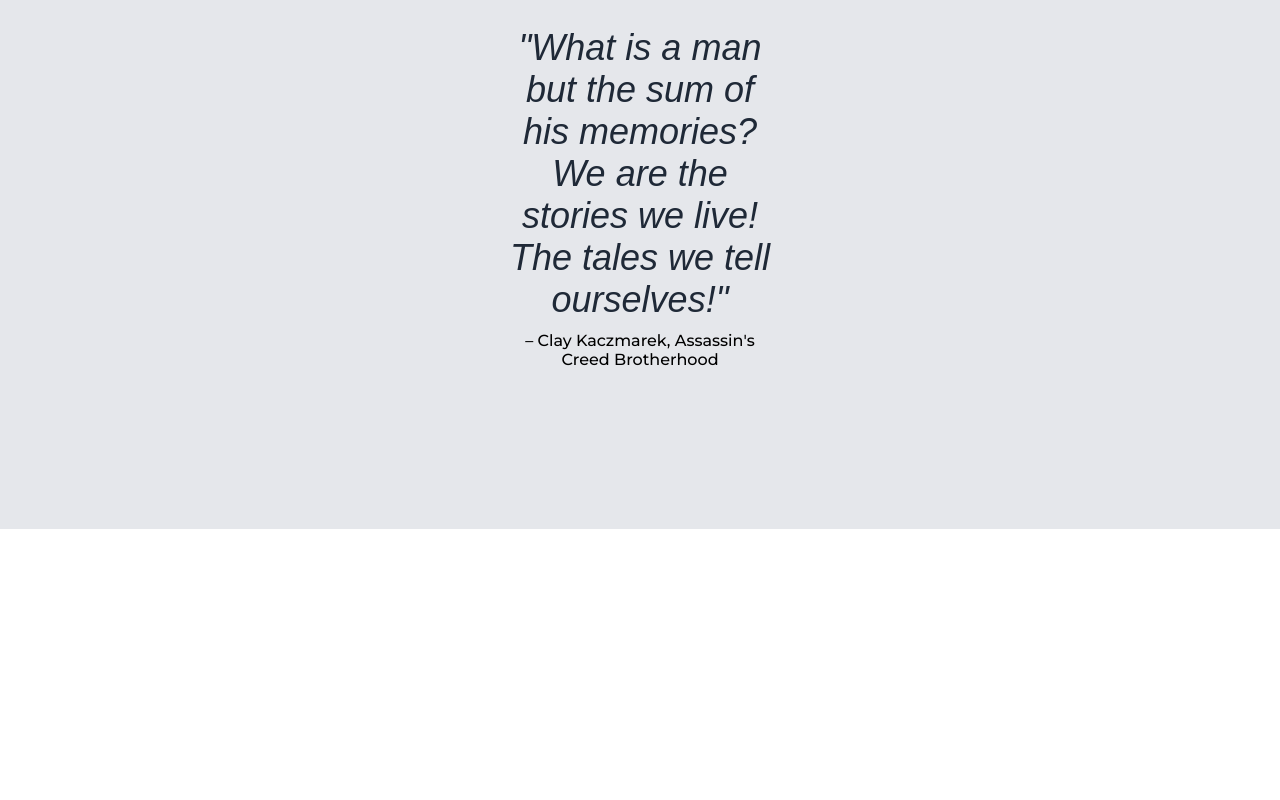
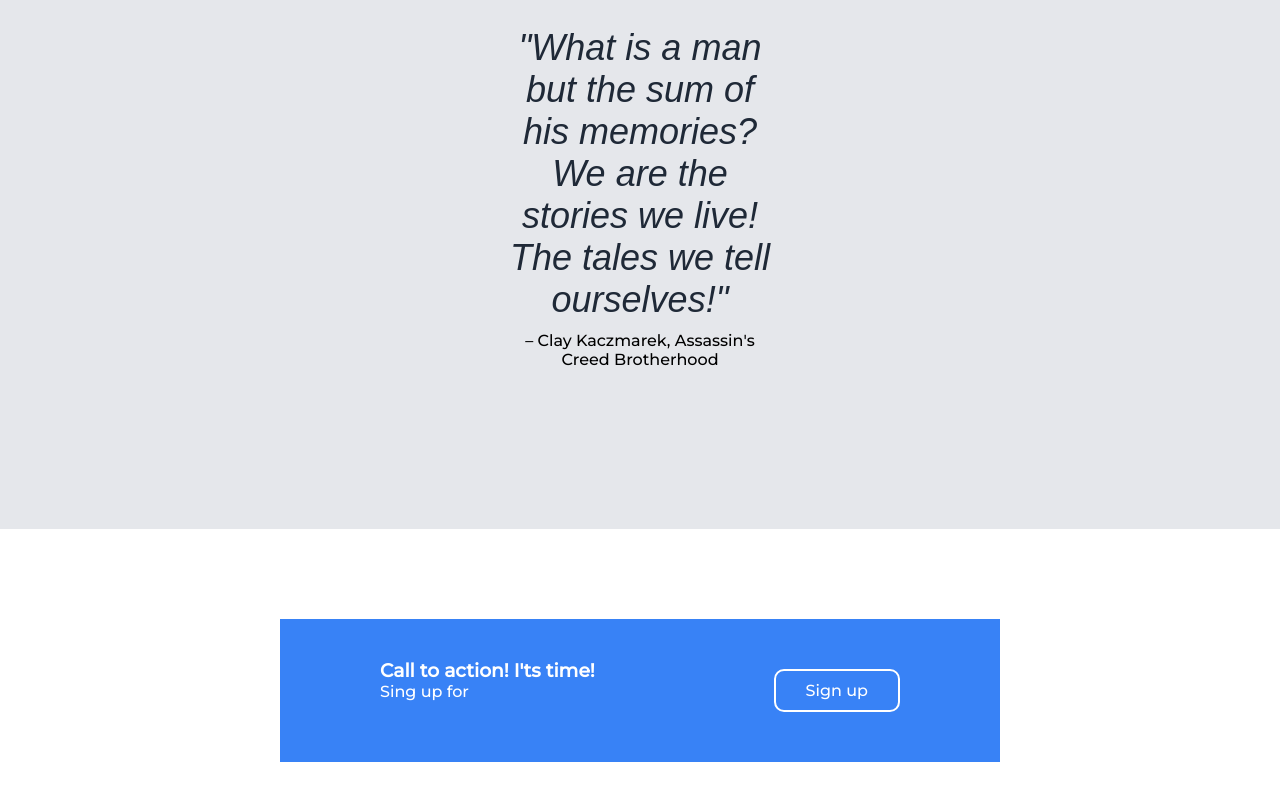
Before and after one commit to IAmKikin/landing-page, a plain HTML site: page index.html in a window 1280 px wide. Shown: the part 1466-2266 px from the top of the page. Before the commit the page ends 2065 px from the top, so only its background shows below. Drawn offline with Linux system fonts and the light colour scheme.

Commit message:
Section 4

```diff
--- a/index.html
+++ b/index.html
@@ -37,7 +37,7 @@
             <div><img src="https://cdn1.epicgames.com/salesEvent/salesEvent/EGS_Season_ScavengersStudio_S1_2560x1440-68fbb9666c5ee36d29ed416adb50ccd5" alt="">
                 <h3>Season</h3>
                 <p>Document, photograph, and record <span>with a bicycle in this adventure  <span>road trip game.</span> </p></div>
-            <div><img src="https://cloudfront-us-east-1.images.arcpublishing.com/infobae/YOBCE67VERDWNIU57DXGQ2P5DE.webp" alt="">
+            <div><img src="https://www.nintenderos.com/wp-content/uploads/2020/01/overwatch-2.png?width=1200&enable=upscale" alt="">
                 <h3>Overwatch 2</h3>
                 <p>Overwatch 2 is going all-in on PvE. <span>Team up with your friends, and <span> enjoy of co-operative campaign.</span> </p></div>
             <div><img src="https://jpgames.de/wp-content/uploads/2021/05/Blue-Protocol-Opening-Song.jpeg" alt="">
@@ -51,5 +51,16 @@
             <p>– Clay Kaczmarek, Assassin's Creed Brotherhood</p>
         </div>
     </section>
+    <section class="section4">
+        <div>
+            <div class="one">
+                <h3>Call to action! I'ts time!</h3>
+                <p>Sing up for</p>
+                 </div>
+                 <div class="two">
+              <button>Sign up</button>
+             </div>
+        </div>
+    </section>
 </body>
 </html>
--- a/style.css
+++ b/style.css
@@ -45,7 +45,7 @@
     display: block;
     margin: 10px auto
 }
-.ant button{
+button{
     background-color: #3882F6;
     color: white;
     font-size: 16px;
@@ -101,3 +101,26 @@
     color: #1F2937;
     margin-bottom: 10px;
 }
+/* -------------- Section 4 ---------------- */
+.section4{
+    padding: 20px 280px;
+    margin-bottom: 70px;
+    font: 36px;
+    color: white;
+}
+.section4 div{
+    padding: 20px 50px;
+    background-color: #3882F6;
+    display: flex;
+    align-content: space-between;
+}
+.section4 button{
+    border: 2px solid white;
+}
+.one{
+    display: block;
+    flex-direction: column;
+}
+.two{
+    margin-left: auto;
+}
```
